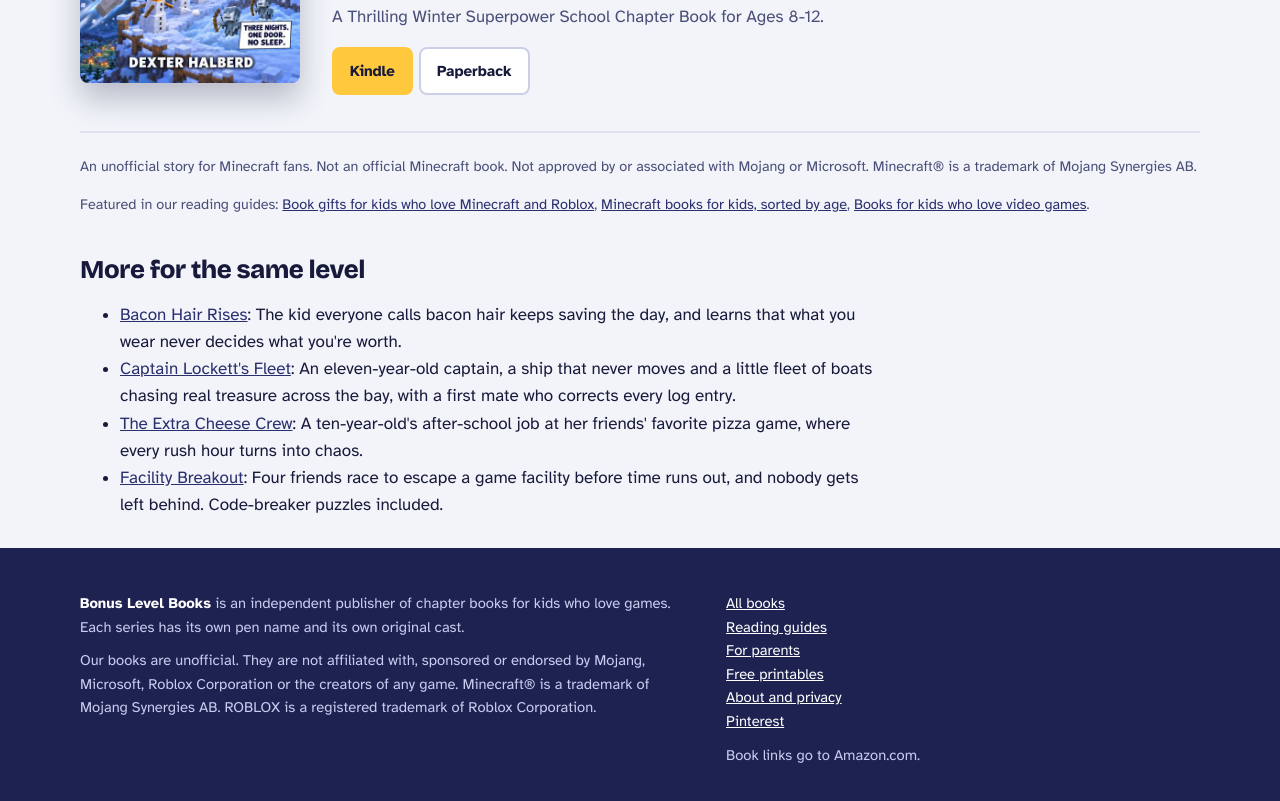
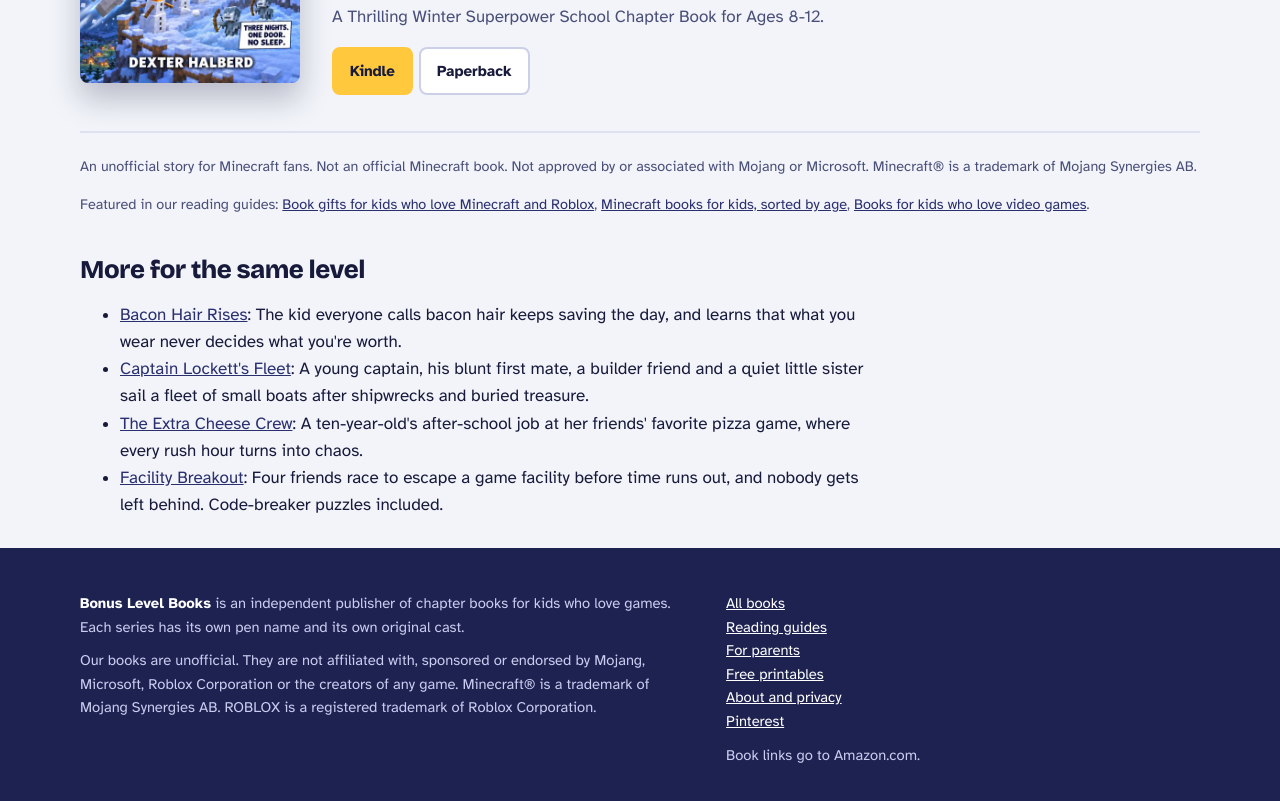
Before and after one commit to tienxuan2368/bonuslevelbooks, a plain HTML site: page series/blockburst-academy/index.html in a window 1280 px wide. Shown: the part 2029-2830 px from the top of the page. Drawn offline with Linux system fonts and the light colour scheme.

Commit message:
Update blockburst-academy (new book + series pitches)

```diff
--- a/series/blockburst-academy/index.html
+++ b/series/blockburst-academy/index.html
@@ -72,7 +72,7 @@
 <p class="muted">A Thrilling Winter Superpower School Chapter Book for Ages 8-12.</p><div class="buy"><a class="primary" href="/go/superhero-rookies-and-the-snowed-in-showdown-kindle/" rel="nofollow">Kindle</a><a href="/go/superhero-rookies-and-the-snowed-in-showdown-paperback/" rel="nofollow">Paperback</a></div></div></article>
 <p class="note" style="margin-top:22px">An unofficial story for Minecraft fans. Not an official Minecraft book. Not approved by or associated with Mojang or Microsoft. Minecraft&reg; is a trademark of Mojang Synergies AB.</p>
 <p class="note" style="margin-top:14px">Featured in our reading guides: <a href="/guides/book-gifts-for-kids-who-love-minecraft-and-roblox/">Book gifts for kids who love Minecraft and Roblox</a>, <a href="/guides/minecraft-books-for-kids/">Minecraft books for kids, sorted by age</a>, <a href="/guides/books-for-kids-who-love-video-games/">Books for kids who love video games</a>.</p>
-<h2 class="sec" style="margin-top:40px;font-size:1.6rem">More for the same level</h2><ul><li><a href="/series/bacon-hair-rises/">Bacon Hair Rises</a>: The kid everyone calls bacon hair keeps saving the day, and learns that what you wear never decides what you&#x27;re worth.</li><li><a href="/series/captain-locketts-fleet/">Captain Lockett&#x27;s Fleet</a>: An eleven-year-old captain, a ship that never moves and a little fleet of boats chasing real treasure across the bay, with a first mate who corrects every log entry.</li><li><a href="/series/the-extra-cheese-crew/">The Extra Cheese Crew</a>: A ten-year-old&#x27;s after-school job at her friends&#x27; favorite pizza game, where every rush hour turns into chaos.</li><li><a href="/series/facility-breakout/">Facility Breakout</a>: Four friends race to escape a game facility before time runs out, and nobody gets left behind. Code-breaker puzzles included.</li></ul>
+<h2 class="sec" style="margin-top:40px;font-size:1.6rem">More for the same level</h2><ul><li><a href="/series/bacon-hair-rises/">Bacon Hair Rises</a>: The kid everyone calls bacon hair keeps saving the day, and learns that what you wear never decides what you&#x27;re worth.</li><li><a href="/series/captain-locketts-fleet/">Captain Lockett&#x27;s Fleet</a>: A young captain, his blunt first mate, a builder friend and a quiet little sister sail a fleet of small boats after shipwrecks and buried treasure.</li><li><a href="/series/the-extra-cheese-crew/">The Extra Cheese Crew</a>: A ten-year-old&#x27;s after-school job at her friends&#x27; favorite pizza game, where every rush hour turns into chaos.</li><li><a href="/series/facility-breakout/">Facility Breakout</a>: Four friends race to escape a game facility before time runs out, and nobody gets left behind. Code-breaker puzzles included.</li></ul>
 </div></main>
 <footer class="foot"><div class="wrap cols">
 <div class="fine">
```
